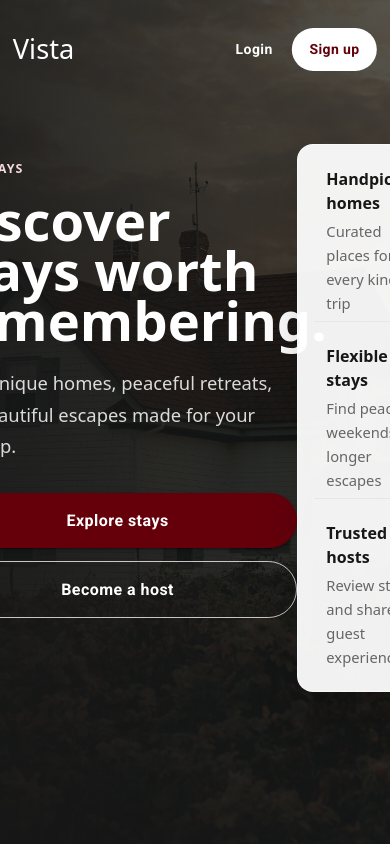
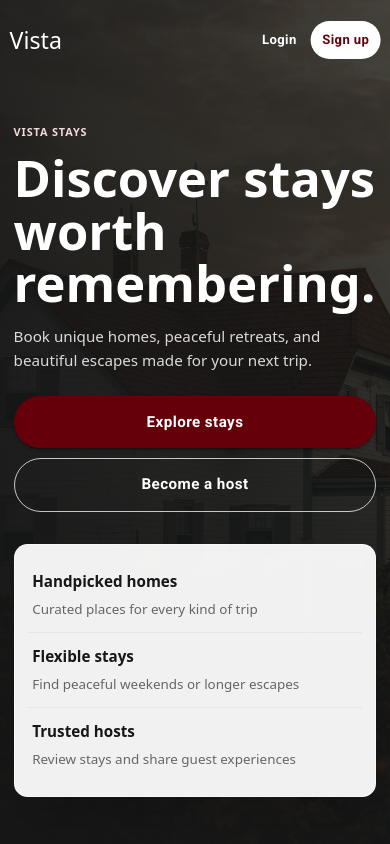
Before and after one commit to hitesh2114-exe/Vista-modified, a React (Vite) app in the folder Frontend/: page / in a window 390 px wide. Shown: the top 844 px of the page. Built offline with nearby package versions, Linux system fonts and the light colour scheme; no server answers.

Commit message:
changes made

```diff
--- a/Frontend/src/components/HomePage/BelowLandingPageTwo.css
+++ b/Frontend/src/components/HomePage/BelowLandingPageTwo.css
@@ -1,10 +1,61 @@
 .below-landingpage-two {
-    width: 100%;
-    height: 60vh;
-    /* background: red; */
-    display: flex;
-    flex-direction: column;
-    justify-content: center;
-    /* align-items: center; */
-    background: #E5E4E2;
+  width: 100%;
+  min-height: 60vh;
+  padding: 4rem 1rem;
+  display: flex;
+  flex-direction: column;
+  justify-content: center;
+  background: #e5e4e2;
+  box-sizing: border-box;
+  text-align: center;
 }
+
+.below-landingpage-two .MuiBox-root {
+  width: min(100%, 1100px);
+  margin: 0 auto;
+}
+
+.below-landingpage-two .MuiTypography-root {
+  max-width: 100%;
+  word-break: normal;
+}
+
+@media (max-width: 900px) {
+  .below-landingpage-two {
+    min-height: 50vh;
+    padding: 3.5rem 1rem;
+  }
+
+  .below-landingpage-two .MuiTypography-root:first-child,
+  .below-landingpage-two .MuiTypography-root:first-child .MuiTypography-root {
+    font-size: 3.8rem;
+    line-height: 1.05;
+  }
+}
+
+@media (max-width: 600px) {
+  .below-landingpage-two {
+    min-height: auto;
+    padding: 3rem 1rem;
+  }
+
+  .below-landingpage-two .MuiTypography-root:first-child,
+  .below-landingpage-two .MuiTypography-root:first-child .MuiTypography-root {
+    font-size: 2.45rem;
+    line-height: 1.1;
+  }
+
+  .below-landingpage-two .MuiTypography-root:last-child {
+    max-width: 92%;
+    font-size: 0.95rem;
+    line-height: 1.6;
+    margin-top: 1rem;
+  }
+}
+
+@media (max-width: 380px) {
+  .below-landingpage-two .MuiTypography-root:first-child,
+  .below-landingpage-two .MuiTypography-root:first-child .MuiTypography-root {
+    font-size: 2.1rem;
+  }
+}
--- a/Frontend/src/components/HomePage/LandingPage.css
+++ b/Frontend/src/components/HomePage/LandingPage.css
@@ -8,6 +8,7 @@
   align-items: center;
   justify-content: center;
   padding: 7rem 1rem 8rem;
+  box-sizing: border-box;
 }
 
 .hero-slide {
@@ -66,6 +67,7 @@
   position: relative;
   z-index: 2;
   color: #fff;
+  box-sizing: border-box;
 }
 
 .hero-label {
@@ -116,6 +118,7 @@
   grid-template-columns: repeat(3, 1fr);
   gap: 1rem;
   box-shadow: 0 18px 45px rgba(0, 0, 0, 0.18);
+  box-sizing: border-box;
 }
 
 .hero-bottom-bar div {
@@ -142,9 +145,17 @@
 
 @media (max-width: 800px) {
   .hero {
+    min-height: 100svh;
     padding: 6rem 1rem 2rem;
-    min-height: 100vh;
+    flex-direction: column;
     align-items: flex-start;
+    justify-content: flex-start;
+  }
+
+  .hero-overlay {
+    background:
+      linear-gradient(90deg, rgba(23, 23, 23, 0.82), rgba(23, 23, 23, 0.42)),
+      linear-gradient(180deg, rgba(23, 23, 23, 0.42), rgba(23, 23, 23, 0.88));
   }
 
   .landing-nav {
@@ -156,7 +167,20 @@
   }
 
   .hero-content {
-    margin-top: 4rem;
+    width: 100%;
+    margin-top: 3rem;
+  }
+
+  .hero-content h1 {
+    max-width: 640px;
+    font-size: clamp(2.7rem, 11vw, 4.8rem);
+    line-height: 1;
+  }
+
+  .hero-subtitle {
+    max-width: 100%;
+    font-size: 1.05rem;
+    line-height: 1.6;
   }
 
   .hero-bottom-bar {
@@ -166,7 +190,8 @@
     transform: none;
     width: 100%;
     grid-template-columns: 1fr;
-    margin-top: 3rem;
+    gap: 0;
+    margin-top: 2.5rem;
   }
 
   .hero-bottom-bar div {
@@ -180,12 +205,88 @@
 }
 
 @media (max-width: 520px) {
+  .hero {
+    padding: 5.25rem 0.85rem 1.25rem;
+  }
+
+  .landing-nav {
+    width: calc(100% - 1.2rem);
+    height: 3.5rem;
+    top: 0.75rem;
+  }
+
+  .landing-brand {
+    font-size: 1.45rem;
+  }
+
   .landing-actions {
     gap: 0.2rem;
+  }
+
+  .landing-actions .MuiButton-root {
+    min-width: auto;
+    padding: 0.45rem 0.7rem !important;
+    font-size: 0.82rem;
+  }
+
+  .hero-content {
+    margin-top: 2.5rem;
+  }
+
+  .hero-label {
+    font-size: 0.68rem;
+    margin-bottom: 0.75rem;
+  }
+
+  .hero-content h1 {
+    font-size: clamp(2.25rem, 13vw, 3.35rem);
+    line-height: 1.03;
+  }
+
+  .hero-subtitle {
+    font-size: 0.95rem;
+    line-height: 1.55;
+    margin-top: 1rem;
   }
 
   .hero-buttons {
     flex-direction: column;
     align-items: stretch;
+    gap: 0.65rem;
+    margin-top: 1.5rem;
+  }
+
+  .hero-buttons .MuiButton-root {
+    width: 100%;
+    padding: 0.78rem 1rem !important;
+    font-size: 0.95rem;
+  }
+
+  .hero-bottom-bar {
+    margin-top: 2rem;
+    padding: 0.85rem;
+    border-radius: 0.85rem;
+  }
+
+  .hero-bottom-bar div {
+    padding: 0.75rem 0.25rem;
+  }
+
+  .hero-bottom-bar strong {
+    font-size: 0.95rem;
+  }
+
+  .hero-bottom-bar span {
+    font-size: 0.84rem;
   }
 }
+
+@media (max-width: 380px) {
+  .hero-content h1 {
+    font-size: 2.15rem;
+  }
+
+  .landing-actions .MuiButton-root {
+    padding: 0.4rem 0.55rem !important;
+  }
+}
```
